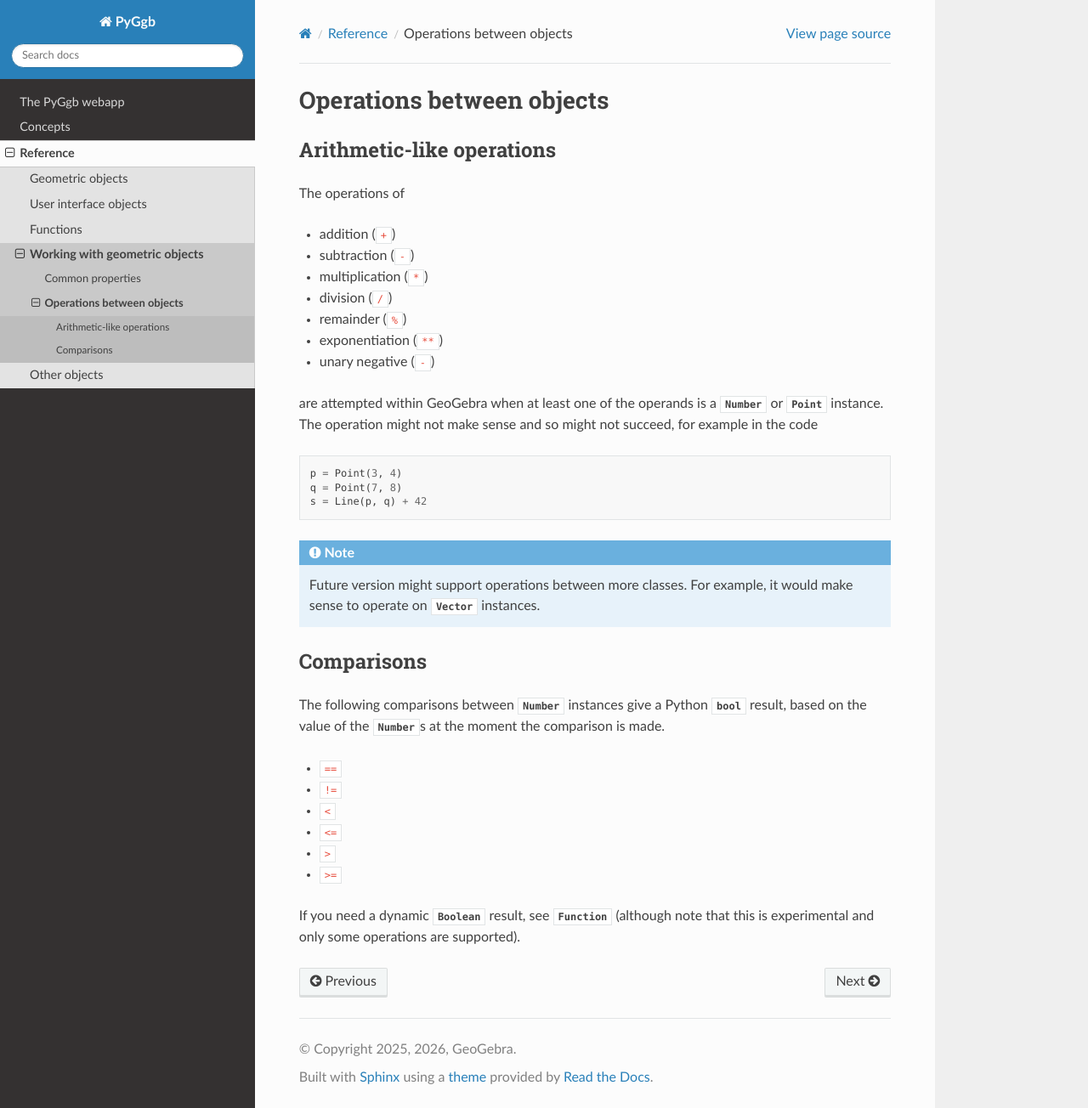
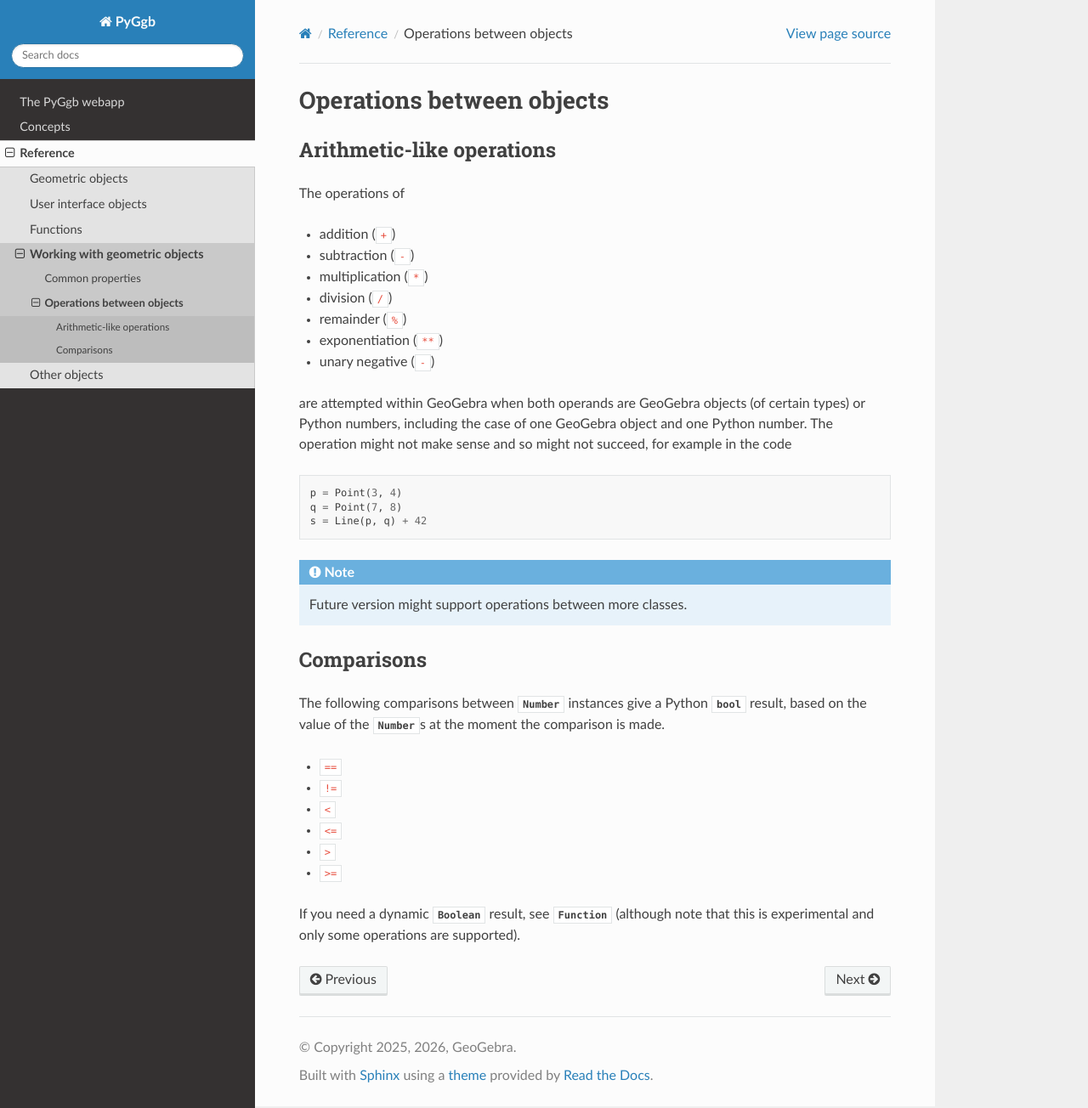
Before and after one commit to bennorth/pyggb, a Sphinx documentation site: the page built from doc/source/reference/classes/object-operations.rst, in a window 1280 px wide and 1304 px high. Shown: the whole window at 85% size. Built offline with Sphinx 7.4.7 and the Read the Docs theme 3.1.0, drawn with Linux system fonts in a browser that asks for light colours.

Commit message:
Update "object operations" overview docs

```diff
--- a/doc/source/reference/classes/object-operations.rst
+++ b/doc/source/reference/classes/object-operations.rst
@@ -16,9 +16,10 @@ The operations of
 * exponentiation (``**``)
 * unary negative (``-``)
 
-are attempted within GeoGebra when at least one of the operands is a
-:py:class:`Number` or :py:class:`Point` instance.  The operation might
-not make sense and so might not succeed, for example in the code
+are attempted within GeoGebra when both operands are GeoGebra objects
+(of certain types) or Python numbers, including the case of one
+GeoGebra object and one Python number.  The operation might not make
+sense and so might not succeed, for example in the code
 
 .. code-block:: python
 
@@ -28,9 +29,7 @@ not make sense and so might not succeed, for example in the code
 
 .. note::
 
-   Future version might support operations between more classes.  For
-   example, it would make sense to operate on :py:class:`Vector`
-   instances.
+   Future version might support operations between more classes.
 
 
 Comparisons
```
